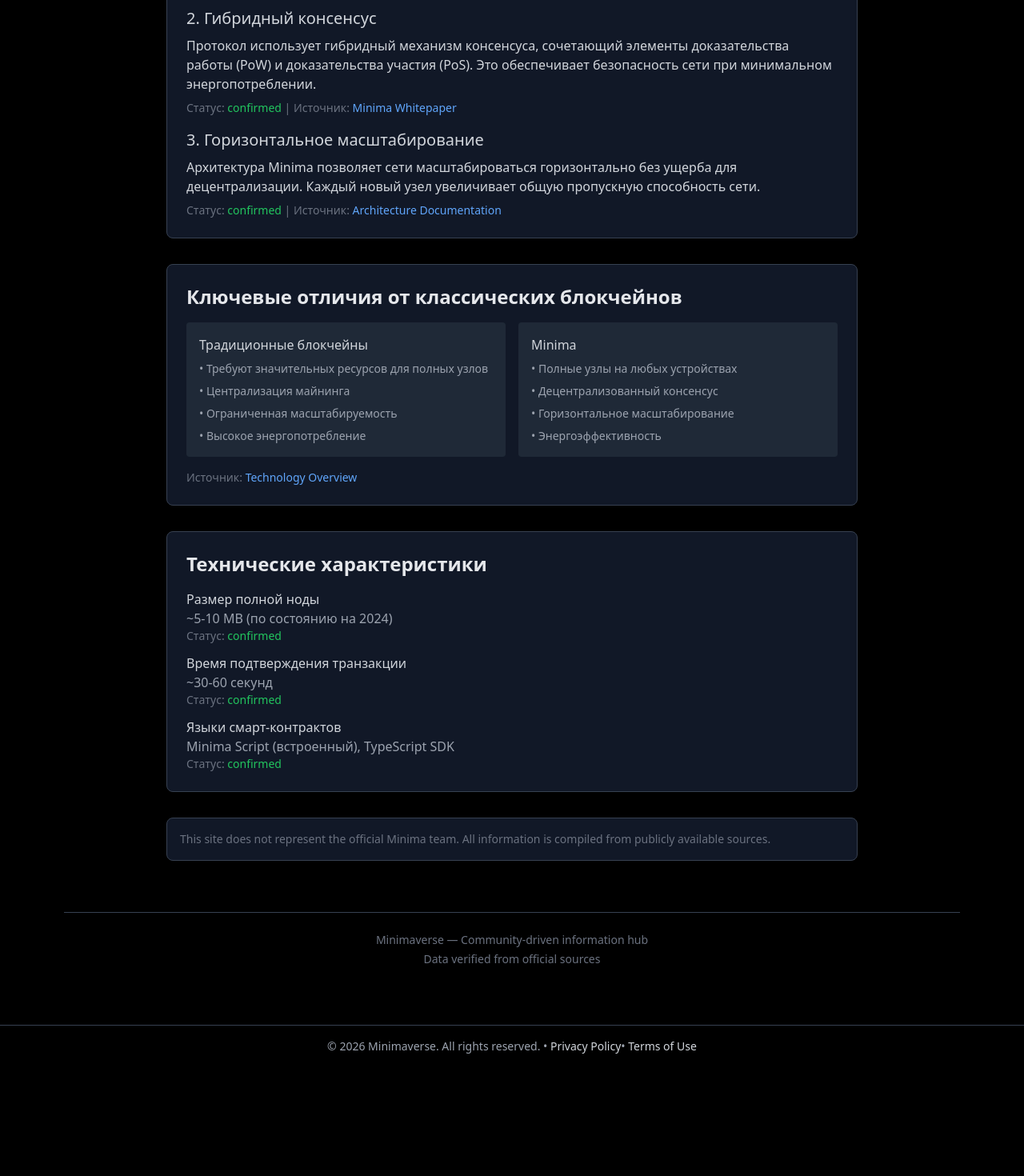
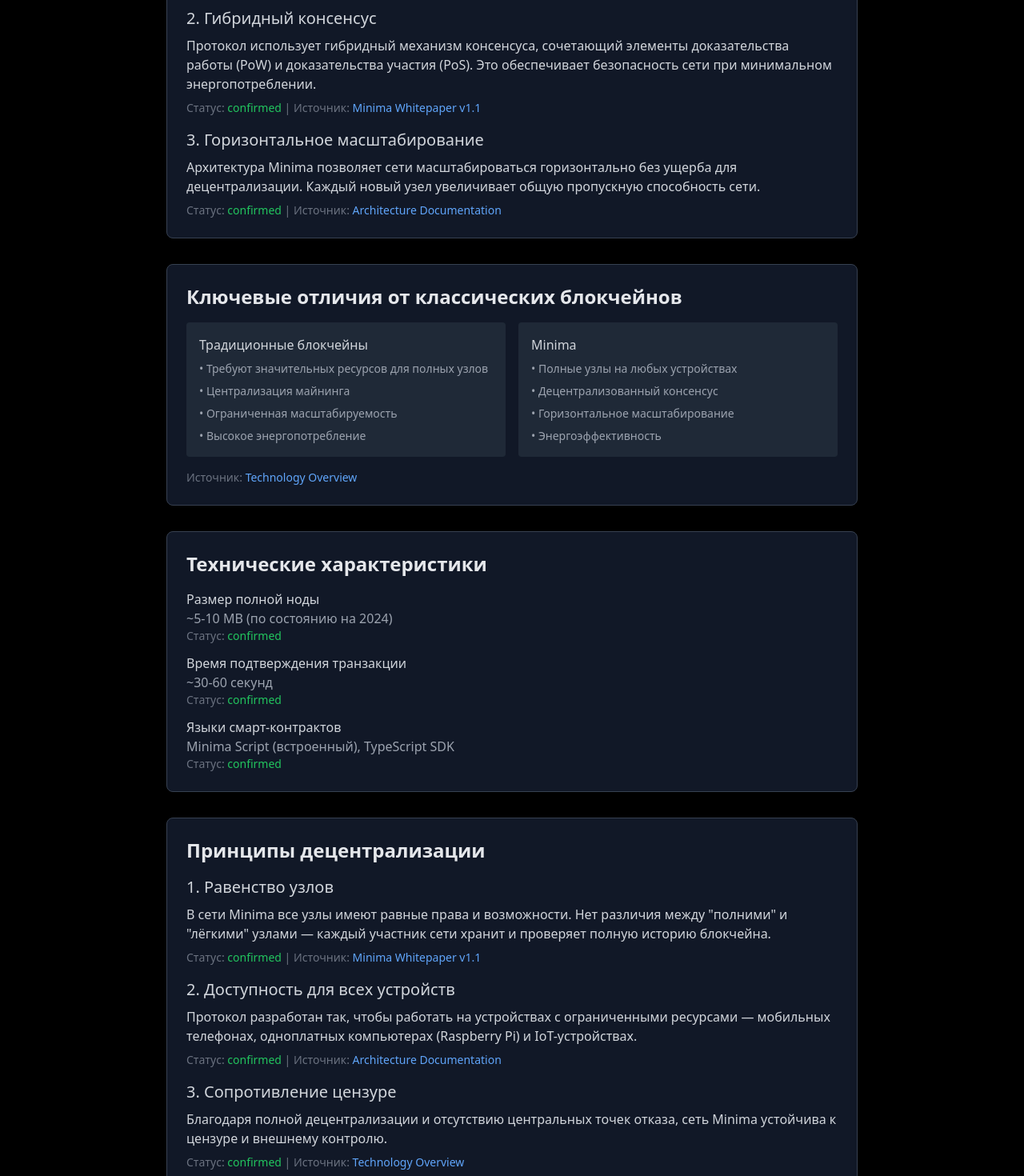
Before and after one commit to KuA1bo/minimaverse-site, a Next.js app: page /about in a window 1280 px wide. Shown: the part 740-2210 px from the top of the page at 80% size. Before the commit the page ends 2074 px from the top, so only its background shows below. Built offline with nearby package versions, Linux system fonts and the light colour scheme.

Commit message:
fix(about): update whitepaper link to working PDF version

```diff
--- a/src/app/about/page.tsx
+++ b/src/app/about/page.tsx
@@ -17,7 +17,7 @@ export default function AboutPage() {
             Minima — это первый в мире полностью децентрализованный блокчейн-протокол, в котором каждый узел является полным узлом. В отличие от традиционных блокчейнов, где требуется значительная вычислительная мощность, Minima позволяет каждому устройству (включая мобильные телефоны и IoT-устройства) участвовать в сети на равных правах.
           </p>
           <p className="text-sm text-gray-500">
-            Источник: <Link href="https://minima.global/whitepaper" className="text-blue-400 hover:underline" target="_blank" rel="noopener noreferrer">Minima Whitepaper</Link>
+            Источник: <Link href="https://docs.minima.global/minima_pdfs/Minima_Whitepaper_v11.pdf" className="text-blue-400 hover:underline" target="_blank" rel="noopener noreferrer">Minima Whitepaper v1.1</Link>
           </p>
         </section>
 
@@ -41,7 +41,7 @@ export default function AboutPage() {
                 Протокол использует гибридный механизм консенсуса, сочетающий элементы доказательства работы (PoW) и доказательства участия (PoS). Это обеспечивает безопасность сети при минимальном энергопотреблении.
               </p>
               <p className="text-sm text-gray-500">
-                Статус: <span className="text-green-500">confirmed</span> | Источник: <Link href="https://minima.global/whitepaper" className="text-blue-400 hover:underline" target="_blank" rel="noopener noreferrer">Minima Whitepaper</Link>
+                Статус: <span className="text-green-500">confirmed</span> | Источник: <Link href="https://docs.minima.global/minima_pdfs/Minima_Whitepaper_v11.pdf" className="text-blue-400 hover:underline" target="_blank" rel="noopener noreferrer">Minima Whitepaper v1.1</Link>
               </p>
             </div>
 
@@ -111,6 +111,42 @@ export default function AboutPage() {
           </div>
         </section>
 
+        <section className="mb-8 bg-gray-900 border border-gray-700 rounded-lg p-6">
+          <h2 className="text-2xl font-semibold mb-4">Принципы децентрализации</h2>
+
+          <div className="space-y-4">
+            <div>
+              <h3 className="text-xl font-medium text-gray-300 mb-2">1. Равенство узлов</h3>
+              <p className="text-gray-300 mb-2">
+                В сети Minima все узлы имеют равные права и возможности. Нет различия между "полними" и "лёгкими" узлами — каждый участник сети хранит и проверяет полную историю блокчейна.
+              </p>
+              <p className="text-sm text-gray-500">
+                Статус: <span className="text-green-500">confirmed</span> | Источник: <Link href="https://docs.minima.global/minima_pdfs/Minima_Whitepaper_v11.pdf" className="text-blue-400 hover:underline" target="_blank" rel="noopener noreferrer">Minima Whitepaper v1.1</Link>
+              </p>
+            </div>
+
+            <div>
+              <h3 className="text-xl font-medium text-gray-300 mb-2">2. Доступность для всех устройств</h3>
+              <p className="text-gray-300 mb-2">
+                Протокол разработан так, чтобы работать на устройствах с ограниченными ресурсами — мобильных телефонах, одноплатных компьютерах (Raspberry Pi) и IoT-устройствах.
+              </p>
+              <p className="text-sm text-gray-500">
+                Статус: <span className="text-green-500">confirmed</span> | Источник: <Link href="https://docs.minima.global/docs/architecture" className="text-blue-400 hover:underline" target="_blank" rel="noopener noreferrer">Architecture Documentation</Link>
+              </p>
+            </div>
+
+            <div>
+              <h3 className="text-xl font-medium text-gray-300 mb-2">3. Сопротивление цензуре</h3>
+              <p className="text-gray-300 mb-2">
+                Благодаря полной децентрализации и отсутствию центральных точек отказа, сеть Minima устойчива к цензуре и внешнему контролю.
+              </p>
+              <p className="text-sm text-gray-500">
+                Статус: <span className="text-green-500">confirmed</span> | Источник: <Link href="https://minima.global/technology" className="text-blue-400 hover:underline" target="_blank" rel="noopener noreferrer">Technology Overview</Link>
+              </p>
+            </div>
+          </div>
+        </section>
+
         <div className="bg-gray-900 border border-gray-700 rounded-lg p-4 text-sm text-gray-500">
           <p>
             This site does not represent the official Minima team. All information is compiled from publicly available sources.
```
